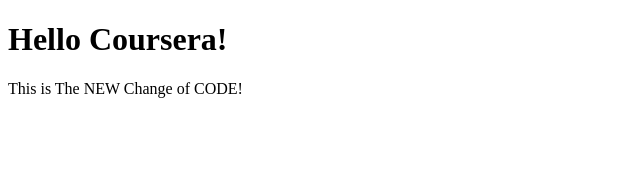
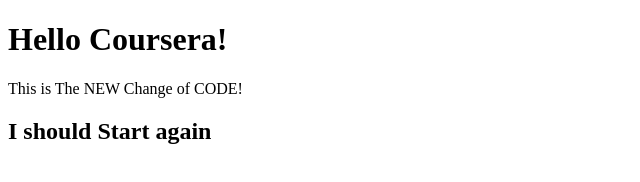
Before and after one commit to dinailman/coursera-test, a plain HTML site: page site/index.html in a window 1280 px wide. Shown: the whole page, without its empty margins (0-640 px from the left). Drawn offline with Linux system fonts and the light colour scheme.

Commit message:
git status

```diff
--- a/site/index.html
+++ b/site/index.html
@@ -6,5 +6,6 @@
 <body>
 	<h1>Hello Coursera!</h1>
 	<p> This is The NEW Change of CODE! </p>
+	<h2> I should Start again </h2>
 </body>
 </html>
```
